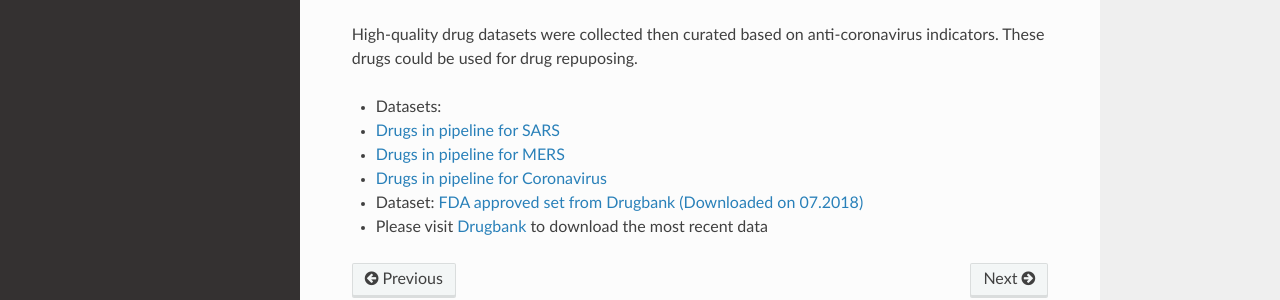
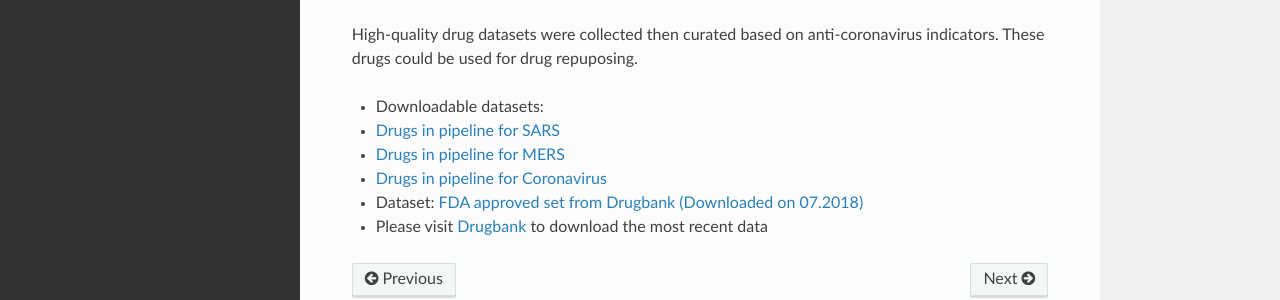
Before and after one commit to GHDDI-AILab/Targeting2019-nCoV, an MkDocs documentation site: the page built from docs/drug_candidates.md, in a window 1280 px wide and 900 px high, scrolled down 1268 px. Shown: the part 508-808 px from the top of the window. Built offline with MkDocs 1.6.1, drawn with Linux system fonts in a browser that asks for light colours; nearby versions of some CDN libraries.

Commit message:
Update drug_candidates.md
change grammar

```diff
--- a/docs/drug_candidates.md
+++ b/docs/drug_candidates.md
@@ -45,7 +45,7 @@ A list of registered clinical trials related to 2019-nCoV is collected in the ta
 
 High-quality drug datasets were collected then curated based on anti-coronavirus indicators. These drugs could be used for drug repuposing.
 
- * Datasets:
+ * Downloadable datasets:
    * [Drugs in pipeline for SARS](http://ghddiai.oss-cn-zhangjiakou.aliyuncs.com/file/file_clinicaldrug_sars.csv)
    * [Drugs in pipeline for MERS](http://ghddiai.oss-cn-zhangjiakou.aliyuncs.com/file/file_clinicaldrug_mers.csv)
    * [Drugs in pipeline for Coronavirus](http://ghddiai.oss-cn-zhangjiakou.aliyuncs.com/file/file_clinicaldrug_cov.csv)
```
